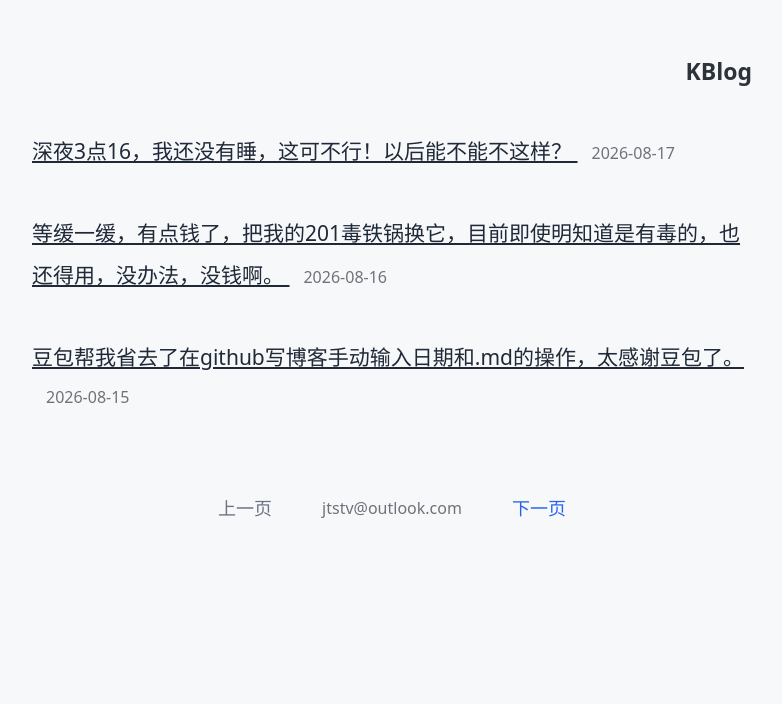
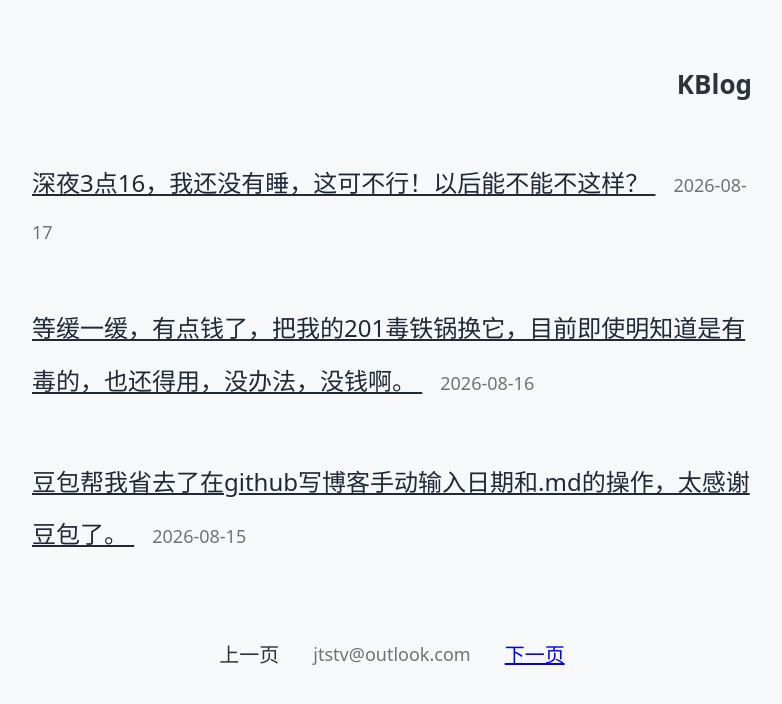
Before and after one commit to JTSTV/Jtstv.github.io, a Jekyll site: the page built from index.html, in a window 1280 px wide. Shown: the top 704 px of the page, without its empty margins (248-1030 px from the left). Built offline with Jekyll 4.4.1, drawn with Linux system fonts in a browser that asks for light colours; the list of posts is cut into pages by our own code.

Commit message:
更新 index.html

```diff
--- a/index.html
+++ b/index.html
@@ -11,7 +11,7 @@ layout: null
 <meta name="description" content="{{ site.description }}">
 <meta name="keywords" content="{{ site.keywords }}">
 <link rel="canonical" href="{{ site.url }}{{ page.url }}">
-<style>*{margin:0;padding:0;box-sizing:border-box}body{font:18px system-ui,-apple-system,sans-serif;background:#f7f8fa;color:#2c333a;padding:48px 32px;line-height:2}.container{max-width:720px;margin:0 auto}.site-header{margin-bottom:36px;text-align:right}.site-title{font-size:23px;font-weight:600;color:#2c333a;display:inline-block}.post-item{margin-bottom:40px}.post-link{color:#1f2937;font-size:21px}.post-date-text{font-size:16px;color:#71717a;margin-left:14px}.pagination{margin-top:64px}.pagination-inner{display:flex;gap:16px;justify-content:center;align-items:center;flex-wrap:nowrap}.pagination-email{font-size:16px;color:#71717a;padding:0 12px}.pagination a,.pagination span{padding:12px 22px;border-radius:8px;font-size:18px;text-decoration:none;white-space:nowrap}.pagination a{color:#2563eb}.pagination span{color:#6b7280}@media(max-width:600px){body{padding:28px 20px}.site-header{margin-bottom:28px}.post-item{margin-bottom:32px}.post-link{font-size:20px}.post-date-text{font-size:15px;margin-left:10px}.pagination-inner{gap:12px}.pagination-email{font-size:15px;padding:0 8px}.pagination a,.pagination span{padding:10px 18px;font-size:17px}}</style>
+<style>*{margin:0;padding:0;box-sizing:border-box}body{font:20px system-ui,-apple-system,sans-serif;background:#f7f8fa;color:#2c333a;padding:56px 40px;line-height:2.2}.container{max-width:720px;margin:0 auto}.site-header{margin-bottom:44px;text-align:right}.site-title{font-size:26px;font-weight:600;color:#2c333a;display:inline-block}.post-item{margin-bottom:48px}.post-link{color:#1f2937;font-size:24px}.post-date-text{font-size:18px;color:#71717a;margin-left:18px}.pagination{margin-top:72px}.pagination-inner{display:flex;gap:20px;justify-content:center;align-items:center;flex-wrap:nowrap}.pagination-email{font-size:18px;color:#71717a;padding:0 14px}@media(max-width:600px){body{padding:32px 24px}.site-header{margin-bottom:32px}.post-item{margin-bottom:38px}.post-link{font-size:22px}.post-date-text{font-size:17px;margin-left:14px}.pagination-inner{gap:14px}.pagination-email{font-size:17px;padding:0 10px}}</style>
 </head>
 <body>
 <div class="container">
```
